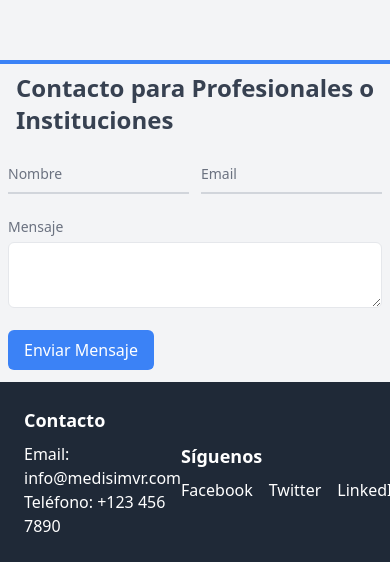
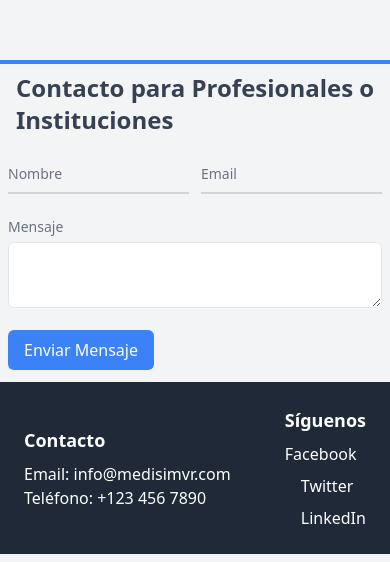
Before and after one commit to Tiiito21/MediSimVr, an Astro site: page /about in a window 390 px wide. Shown: the part 904-1466 px from the top of the page. Built offline with nearby package versions, Linux system fonts and the light colour scheme; Astro itself is replaced by a stand-in of ours; what @midudev/tailwind-animations would draw is missing.

Commit message:
Small changes

```diff
--- a/src/components/Footer.astro
+++ b/src/components/Footer.astro
@@ -1,16 +1,16 @@
 <footer class="bg-gray-800 text-white p-6">
   <div class="container mx-auto flex justify-between items-center">
-      <div>
+      <div class="flex flex-col">
           <h4 class="text-lg font-bold mb-2">Contacto</h4>
-          <p>Email: info@medisimvr.com</p>
-          <p>Teléfono: +123 456 7890</p>
+          <a href="mailto:info@medisimvr.com" class="hover:text-blue-200">Email: info@medisimvr.com</a>
+          <a href="tel:+1234567890" class="hover:text-blue-200">Teléfono: +123 456 7890</a>
       </div>
       <div>
           <h4 class="text-lg font-bold mb-2">Síguenos</h4>
-          <ul class="flex space-x-4">
-              <li><a href="#" class="hover:text-[#e2c3cf]">Facebook</a></li>
-              <li><a href="#" class="hover:text-[#e2c3cf]">Twitter</a></li>
-              <li><a href="#" class="hover:text-[#e2c3cf]">LinkedIn</a></li>
+          <ul class="flex flex-col md:flex-row gap-y-2 space-x-4">
+              <li><a href="https://facebook.com" class="hover:text-blue-200">Facebook</a></li>
+              <li><a href="https://x.com" class="hover:text-blue-200">Twitter</a></li>
+              <li><a href="https://linkedin.com" class="hover:text-blue-200">LinkedIn</a></li>
           </ul>
       </div>
   </div>
--- a/src/components/Header.astro
+++ b/src/components/Header.astro
@@ -8,13 +8,13 @@
       <!-- Logo o nombre de la aplicación -->
       <a href="/" class="flex justify-center items-center transition-all duration-300 ease-in-out hover:scale-110">
         <img src="/LogoNB.png" class="w-16 h-auto" />
-        <h1 class="text-2xl md:text-4xl font-bold">MediSim VR</h1>
+        <h1 class="text-xl md:text-4xl font-bold">MediSim VR</h1>
       </a>
       <!-- Barra de navegación con enlaces -->
       <nav class="mr-5 ">
         <ul class="inline-flex gap-5 sm:gap-2 md:gap-3 ">
           <li><a href="/" class="hover:text-blue-900 hover:underline">Home</a></li>
-          <li><a href="/pricing" class="hover:text-blue-900 hover:underline">Pricing</a></li>
+          <li><a href="/plans" class="hover:text-blue-900 hover:underline">Plans</a></li>
           <li><a href="#contact" class="hover:text-blue-900 hover:underline">Contact</a></li>
           <li><a href="/about" class="hover:text-blue-900 hover:underline">About</a></li>
         </ul>
```
Also changed, not shown: src/pages/plans.astro (renamed from src/pages/pricing.astro).
